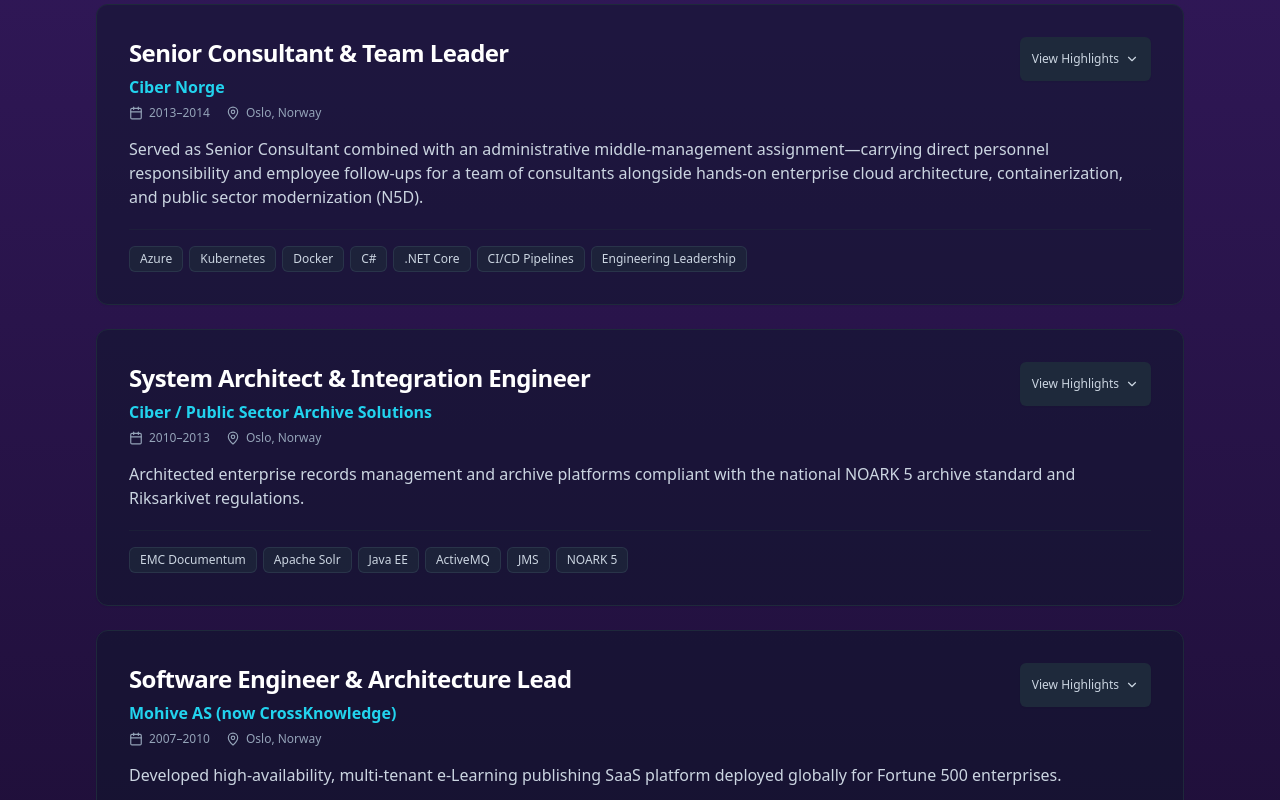
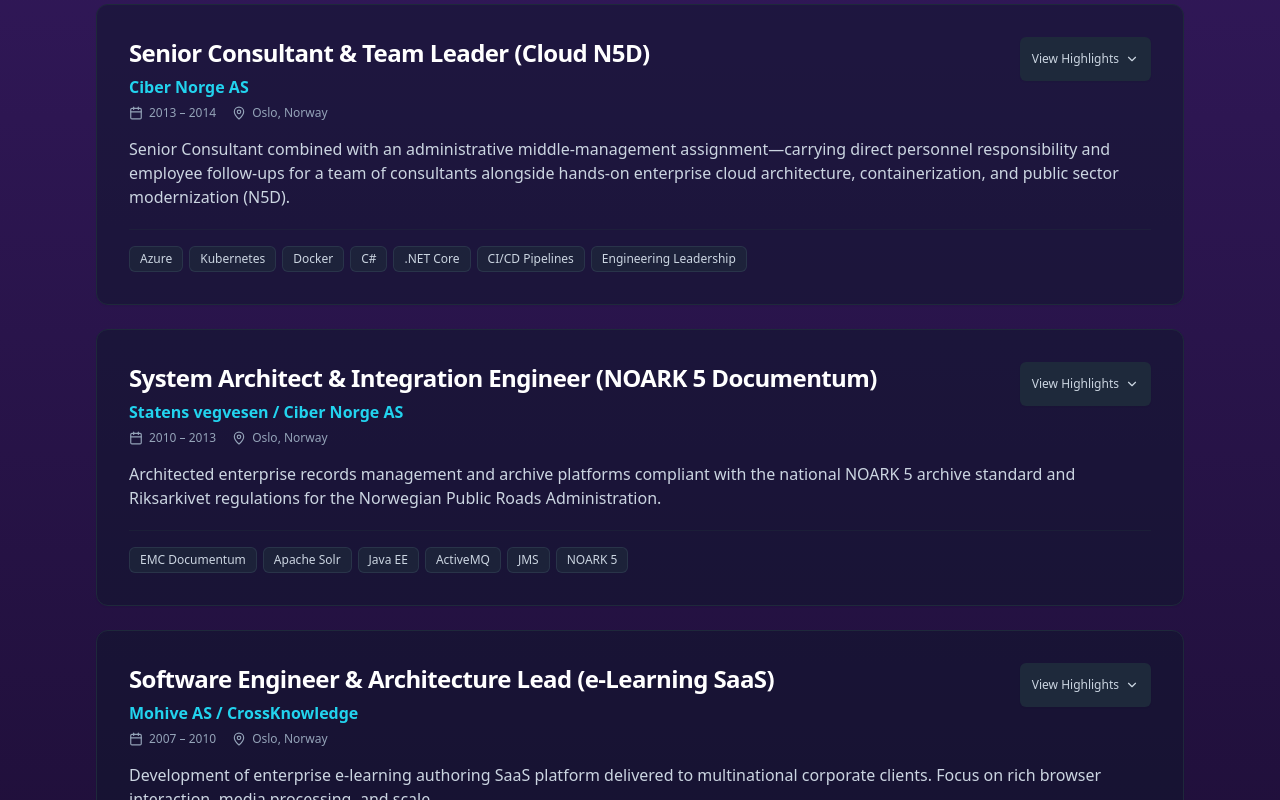
Before and after one commit to oyvinvo/homepage, a React (Vite) app: page / in a window 1280 px wide. Shown: the part 4120-4920 px from the top of the page. Built offline with nearby package versions, Linux system fonts and the light colour scheme.

Commit message:
fix(i18n): map and localize ciber norge milestones correctly

```diff
--- a/src/experience/ExperienceMilestoneCard.tsx
+++ b/src/experience/ExperienceMilestoneCard.tsx
@@ -9,21 +9,36 @@
   onToggle: () => void;
 }
 
+const MILESTONE_KEY_MAP: Record<string, string> = {
+  'kulturit': 'kulturit',
+  'volden': 'volden',
+  'autosys-ksak': 'autosys',
+  'autosys': 'autosys',
+  'regelforvaltning': 'regelforvaltning',
+  'ciber-cloud': 'ciber',
+  'ciber': 'ciber',
+  'noark-documentum': 'noark5',
+  'noark5': 'noark5',
+  'mohive-saas': 'mohive',
+  'mohive': 'mohive',
+};
+
 export const ExperienceMilestoneCard: React.FC<ExperienceMilestoneCardProps> = ({
   milestone,
   isExpanded,
   onToggle,
 }) => {
   const { t } = useTranslation();
-  const localized = t.experience.milestones[milestone.id as keyof typeof t.experience.milestones];
+  const lookupKey = MILESTONE_KEY_MAP[milestone.id] || milestone.id;
+  const localized = t.experience.milestones[milestone.id] || t.experience.milestones[lookupKey];
 
   const role = localized?.role ?? milestone.role;
   const company = localized?.organization ?? milestone.company;
   const period = localized?.period ?? milestone.period;
   const summary = localized?.summary ?? milestone.summary;
   const highlights = localized?.highlights ?? milestone.architectureHighlights;
-  const badge = t.experience.badges?.[milestone.id] ?? milestone.badge;
-  const location = t.experience.locations?.[milestone.id] ?? milestone.location;
+  const badge = t.experience.badges?.[milestone.id] ?? t.experience.badges?.[lookupKey] ?? milestone.badge;
+  const location = t.experience.locations?.[milestone.id] ?? t.experience.locations?.[lookupKey] ?? milestone.location;
 
   return (
     <article className="p-6 sm:p-8 rounded-xl bg-white/95 dark:bg-slate-900/50 border border-violet-200/70 dark:border-slate-800 hover:border-violet-300 dark:hover:border-slate-700 transition-all shadow-sm">
--- a/src/i18n/dictionaries/en.ts
+++ b/src/i18n/dictionaries/en.ts
@@ -124,7 +124,20 @@
         id: 'autosys',
         role: 'Lead System Architect & Tech Lead (Autosys KSAK)',
         organization: 'Statens vegvesen / Ciber Norge',
-        period: '2015 – 2018',
+        period: '2016 – 2018',
+        summary: 'Principal architect responsible for the core vehicle case management system (KSAK) in Autosys — one of the largest public sector digitalization programs in Norway.',
+        highlights: [
+          'Architected core system automating 100,000+ statutory vehicle registrations annually.',
+          'Migrated legacy mainframe systems (COBOL) to modern distributed Java/Spring microservices.',
+          'Orchestrated asynchronous enterprise event flows with zero-downtime production cutovers.',
+          'Rigorous automated performance and security testing against national mission-critical SLOs.',
+        ],
+      },
+      'autosys-ksak': {
+        id: 'autosys-ksak',
+        role: 'Lead System Architect & Tech Lead (Autosys KSAK)',
+        organization: 'Statens vegvesen / Ciber Norge',
+        period: '2016 – 2018',
         summary: 'Principal architect responsible for the core vehicle case management system (KSAK) in Autosys — one of the largest public sector digitalization programs in Norway.',
         highlights: [
           'Architected core system automating 100,000+ statutory vehicle registrations annually.',
@@ -137,7 +150,7 @@
         id: 'regelforvaltning',
         role: 'Solution Architect & Tech Lead (Statutory Rule Engine)',
         organization: 'Statens vegvesen / Ciber Norge',
-        period: '2012 – 2015',
+        period: '2014 – 2016',
         summary: 'Architect for the statutory rules engine evaluating over 11,000 legal and technical rules governing national vehicle registration and compliance with Norwegian law and EU directives.',
         highlights: [
           'Engineered a sub-second rule evaluation engine spanning multi-decade legal rule trees.',
@@ -148,37 +161,76 @@
       },
       ciber: {
         id: 'ciber',
-        role: 'Senior Consultant & Team Leader Cloud N5D',
+        role: 'Senior Consultant & Team Leader (Cloud N5D)',
         organization: 'Ciber Norge AS',
-        period: '2011 – 2015',
-        summary: 'Enterprise architecture consulting for public sector and transportation clients. Specialist in early cloud infrastructure, enterprise messaging, and large-scale web architectures.',
+        period: '2013 – 2014',
+        summary: 'Senior Consultant combined with an administrative middle-management assignment—carrying direct personnel responsibility and employee follow-ups for a team of consultants alongside hands-on enterprise cloud architecture, containerization, and public sector modernization (N5D).',
         highlights: [
-          'Architected N5D (NOARK 5 in the cloud) on early Microsoft Azure and hybrid data centers.',
-          'Engineered resilient integration layers using REST, SOAP, and message brokers (RabbitMQ, ActiveMQ).',
-          'Technical mentor and active contributor across Ciber’s international architecture network.',
+          'Administrative Team Leadership: Held direct personnel responsibility and mentoring for a consultant team of 10–15 professionals alongside active client engagements.',
+          'Cloud Modernization: Renewal of Noark 5 for the cloud (N5D) — containerization with Docker and deployment on Microsoft Azure and Kubernetes.',
+          'CI/CD & DevOps: Introduced automated testing pipelines, declarative infrastructure-as-code, and agile delivery practices.',
+          'Scala Guild Lead: Head of the Scala and functional programming community in Ciber.',
+        ],
+      },
+      'ciber-cloud': {
+        id: 'ciber-cloud',
+        role: 'Senior Consultant & Team Leader (Cloud N5D)',
+        organization: 'Ciber Norge AS',
+        period: '2013 – 2014',
+        summary: 'Senior Consultant combined with an administrative middle-management assignment—carrying direct personnel responsibility and employee follow-ups for a team of consultants alongside hands-on enterprise cloud architecture, containerization, and public sector modernization (N5D).',
+        highlights: [
+          'Administrative Team Leadership: Held direct personnel responsibility and mentoring for a consultant team of 10–15 professionals alongside active client engagements.',
+          'Cloud Modernization: Renewal of Noark 5 for the cloud (N5D) — containerization with Docker and deployment on Microsoft Azure and Kubernetes.',
+          'CI/CD & DevOps: Introduced automated testing pipelines, declarative infrastructure-as-code, and agile delivery practices.',
+          'Scala Guild Lead: Head of the Scala and functional programming community in Ciber.',
         ],
       },
       noark5: {
         id: 'noark5',
-        role: 'Architect & Senior Developer (NOARK 5 Documentum)',
-        organization: 'Statens vegvesen / Ciber',
-        period: '2008 – 2011',
-        summary: 'Responsible for architecture and integration of statutory records management based on the NOARK 5 standard and EMC Documentum for the Norwegian Public Roads Administration.',
+        role: 'System Architect & Integration Engineer (NOARK 5 Documentum)',
+        organization: 'Statens vegvesen / Ciber Norge AS',
+        period: '2010 – 2013',
+        summary: 'Architected enterprise records management and archive platforms compliant with the national NOARK 5 archive standard and Riksarkivet regulations for the Norwegian Public Roads Administration.',
         highlights: [
-          'Developed NOARK 5 compliant core repository adapter for Statens vegvesen.',
-          'Optimized enterprise search across millions of records using Apache Solr and Documentum DFC.',
-          'Engineered verified historical export and archival workflows to the National Archives of Norway.',
+          'Delivered NOARK 5 certified integration core utilizing EMC Documentum content repositories.',
+          'Engineered extensive web service integration layer with Documentum Foundation Services (DFS), SOAP, REST, and XML/XSD.',
+          'Integrated Apache Solr indexing clusters handling multi-million record enterprise archive queries, and asynchronous messaging via JMS/ActiveMQ.',
+          'Developed rich case worker and archivist clients using MVVM architecture (Knockout/jQuery) and Ext JS against Java/Spring middleware.',
+        ],
+      },
+      'noark-documentum': {
+        id: 'noark-documentum',
+        role: 'System Architect & Integration Engineer (NOARK 5 Documentum)',
+        organization: 'Statens vegvesen / Ciber Norge AS',
+        period: '2010 – 2013',
+        summary: 'Architected enterprise records management and archive platforms compliant with the national NOARK 5 archive standard and Riksarkivet regulations for the Norwegian Public Roads Administration.',
+        highlights: [
+          'Delivered NOARK 5 certified integration core utilizing EMC Documentum content repositories.',
+          'Engineered extensive web service integration layer with Documentum Foundation Services (DFS), SOAP, REST, and XML/XSD.',
+          'Integrated Apache Solr indexing clusters handling multi-million record enterprise archive queries, and asynchronous messaging via JMS/ActiveMQ.',
+          'Developed rich case worker and archivist clients using MVVM architecture (Knockout/jQuery) and Ext JS against Java/Spring middleware.',
         ],
       },
       mohive: {
         id: 'mohive',
-        role: 'Software Engineer (e-Learning SaaS)',
+        role: 'Software Engineer & Architecture Lead (e-Learning SaaS)',
         organization: 'Mohive AS / CrossKnowledge',
-        period: '2006 – 2008',
+        period: '2007 – 2010',
         summary: 'Development of enterprise e-learning authoring SaaS platform delivered to multinational corporate clients. Focus on rich browser interaction, media processing, and scale.',
         highlights: [
-          'Engineered browser-based authoring environments and digital content rendering pipelines.',
-          'Implemented clientside performance optimizations and high-volume media transformation tools.',
+          'Architected web-based content authoring engine and digital publishing modules serving millions of global enterprise learners.',
+          'Engineered early native iOS media applications and high-throughput content generation pipelines.',
+        ],
+      },
+      'mohive-saas': {
+        id: 'mohive-saas',
+        role: 'Software Engineer & Architecture Lead (e-Learning SaaS)',
+        organization: 'Mohive AS / CrossKnowledge',
+        period: '2007 – 2010',
+        summary: 'Development of enterprise e-learning authoring SaaS platform delivered to multinational corporate clients. Focus on rich browser interaction, media processing, and scale.',
+        highlights: [
+          'Architected web-based content authoring engine and digital publishing modules serving millions of global enterprise learners.',
+          'Engineered early native iOS media applications and high-throughput content generation pipelines.',
         ],
       },
       volden: {
@@ -198,10 +250,14 @@
       kulturit: 'Lillehammer, Norway',
       volden: 'Lillehammer, Norway',
       autosys: 'Oslo / Moss, Norway',
+      'autosys-ksak': 'Lillehammer / Moss, Norway',
       regelforvaltning: 'Oslo, Norway',
       ciber: 'Oslo, Norway',
+      'ciber-cloud': 'Oslo, Norway',
       noark5: 'Oslo / Moss, Norway',
+      'noark-documentum': 'Oslo, Norway',
       mohive: 'Trondheim, Norway',
+      'mohive-saas': 'Oslo, Norway',
     },
     badges: {
       kulturit: 'Current Leadership',
--- a/src/i18n/dictionaries/no.ts
+++ b/src/i18n/dictionaries/no.ts
@@ -124,7 +124,20 @@
         id: 'autosys',
         role: 'Sjefsarkitekt & Teknisk Gruppeleder (Autosys KSAK)',
         organization: 'Statens vegvesen / Ciber Norge',
-        period: '2015 – 2018',
+        period: '2016 – 2018',
+        summary: 'Ansvarlig arkitekt for utviklingen av KSAK (Kjøretøysak) i Autosys – et av Norges største offentlige moderniseringsprogrammer. Ledet et kjerneteam av arkitekter og seniorutviklere.',
+        highlights: [
+          'Designet kjernearkitekturen for automatisert godkjenning av 100 000+ årlige kjøretøysaker.',
+          'Migrering fra stormaskin (COBOL) til distribuert Java/Spring microservices-arkitektur.',
+          'Orkestrering av asynkron meldingsutveksling via enterprise service bus og integrasjon mot nasjonale registre.',
+          'Gjennomførte strenge ytelses- og sikkerhetstester med null nedetidskrav under produksjonssetting.',
+        ],
+      },
+      'autosys-ksak': {
+        id: 'autosys-ksak',
+        role: 'Sjefsarkitekt & Teknisk Gruppeleder (Autosys KSAK)',
+        organization: 'Statens vegvesen / Ciber Norge',
+        period: '2016 – 2018',
         summary: 'Ansvarlig arkitekt for utviklingen av KSAK (Kjøretøysak) i Autosys – et av Norges største offentlige moderniseringsprogrammer. Ledet et kjerneteam av arkitekter og seniorutviklere.',
         highlights: [
           'Designet kjernearkitekturen for automatisert godkjenning av 100 000+ årlige kjøretøysaker.',
@@ -137,7 +150,7 @@
         id: 'regelforvaltning',
         role: 'Løsningsarkitekt & Teknisk Ansvarlig (Regelforvaltning)',
         organization: 'Statens vegvesen / Ciber Norge',
-        period: '2012 – 2015',
+        period: '2014 – 2016',
         summary: 'Arkitekt for regelmotoren som håndterer over 11 000 tekniske og juridiske kjøretøyregler. Motoren sikrer at alle kjøretøyregistreringer i Norge følger nasjonale lover og EU-direktiver.',
         highlights: [
           'Konstruerte en regelmotor med sub-sekunds responstid over komplekse regelsett.',
@@ -148,37 +161,76 @@
       },
       ciber: {
         id: 'ciber',
-        role: 'Senior Systemarkitekt & Teamleder Cloud N5D',
+        role: 'Seniorkonsulent & Teamleder (Cloud N5D)',
         organization: 'Ciber Norge AS',
-        period: '2011 – 2015',
-        summary: 'Rådgivning og systemarkitektur for enterprise-kunder innen offentlig sektor og samferdsel. Spesialist på skyarkitektur, meldingssystemer og storskala webapplikasjoner.',
+        period: '2013 – 2014',
+        summary: 'Seniorkonsulent og administrativt mellomlederoppdrag med direkte personalansvar og oppfølging av et team med konsulenter, kombinert med rådgivning innen skyarkitektur, containerisering og skymodernisering av offentlig sektor (N5D).',
         highlights: [
-          'Designet N5D (Noark 5 i skyen) på tidlig Azure og hybride datasentre.',
-          'Utviklet integrasjonsarkitekturer med REST, SOAP og meldingskøer (RabbitMQ, ActiveMQ).',
-          'Mentor for utviklere og bidragsyter i Cibers globale arkitekturnettverk.',
+          'Administrativt personalansvar: Direkte oppfølging, faglig veiledning og utvikling av et konsulentteam på 10–15 personer parallelt med aktive leveranseoppdrag.',
+          'Skymodernisering & N5D: Fornying av Noark 5 for skyen (N5D) – containerisering med Docker og orkestrering på Microsoft Azure og Kubernetes.',
+          'CI/CD & DevOps: Innføring av automatiserte test- og byggeløp, deklarativ infrastruktur og moderne smidige leveranseprosesser.',
+          'Faggruppeleder Scala: Ledet faggruppen for Scala og funksjonell programmering i Ciber.',
+        ],
+      },
+      'ciber-cloud': {
+        id: 'ciber-cloud',
+        role: 'Seniorkonsulent & Teamleder (Cloud N5D)',
+        organization: 'Ciber Norge AS',
+        period: '2013 – 2014',
+        summary: 'Seniorkonsulent og administrativt mellomlederoppdrag med direkte personalansvar og oppfølging av et team med konsulenter, kombinert med rådgivning innen skyarkitektur, containerisering og skymodernisering av offentlig sektor (N5D).',
+        highlights: [
+          'Administrativt personalansvar: Direkte oppfølging, faglig veiledning og utvikling av et konsulentteam på 10–15 personer parallelt med aktive leveranseoppdrag.',
+          'Skymodernisering & N5D: Fornying av Noark 5 for skyen (N5D) – containerisering med Docker og orkestrering på Microsoft Azure og Kubernetes.',
+          'CI/CD & DevOps: Innføring av automatiserte test- og byggeløp, deklarativ infrastruktur og moderne smidige leveranseprosesser.',
+          'Faggruppeleder Scala: Ledet faggruppen for Scala og funksjonell programmering i Ciber.',
         ],
       },
       noark5: {
         id: 'noark5',
-        role: 'Arkitekt & Seniorutvikler (NOARK 5 Documentum)',
-        organization: 'Statens vegvesen / Ciber',
-        period: '2008 – 2011',
-        summary: 'Ansvarlig for arkitektur og integrasjon av sak- og arkivsystem basert på NOARK 5-standarden og EMC Documentum. Sikret etterlevelse av nasjonale arkivkrav for offentlig forvaltning.',
+        role: 'Systemarkitekt & Seniorutvikler (NOARK 5 Documentum)',
+        organization: 'Statens vegvesen / Ciber Norge AS',
+        period: '2010 – 2013',
+        summary: 'Arkitektur, integrasjon og kjernefunksjonalitet for Statens vegvesens felles sak- og arkivsystem basert på NOARK 5-standarden og EMC Documentum.',
         highlights: [
-          'Utviklet NOARK 5-godkjent arkivkjerne for Statens vegvesen.',
-          'Optimaliserte søk og arkivering over millioner av saksdokumenter med Solr og Documentum DFC.',
-          'Bygget robuste eksport- og deponeringsrutiner til Riksarkivet.',
+          'Sertifisert NOARK 5-kjerne mot EMC Documentum i henhold til Riksarkivets standardkrav.',
+          'Omfattende integrasjonslag med Documentum Foundation Services (DFS), SOAP, REST og XML/XSD.',
+          'Høyytelses fritekstsøk over millioner av dokumenter med Apache Solr, samt asynkron meldingskø med JMS/ActiveMQ.',
+          'Rike saksbehandler- og arkivklienter basert på MVVM (Knockout/jQuery) og Ext JS mot Spring/Java mellomlag.',
+        ],
+      },
+      'noark-documentum': {
+        id: 'noark-documentum',
+        role: 'Systemarkitekt & Seniorutvikler (NOARK 5 Documentum)',
+        organization: 'Statens vegvesen / Ciber Norge AS',
+        period: '2010 – 2013',
+        summary: 'Arkitektur, integrasjon og kjernefunksjonalitet for Statens vegvesens felles sak- og arkivsystem basert på NOARK 5-standarden og EMC Documentum.',
+        highlights: [
+          'Sertifisert NOARK 5-kjerne mot EMC Documentum i henhold til Riksarkivets standardkrav.',
+          'Omfattende integrasjonslag med Documentum Foundation Services (DFS), SOAP, REST og XML/XSD.',
+          'Høyytelses fritekstsøk over millioner av dokumenter med Apache Solr, samt asynkron meldingskø med JMS/ActiveMQ.',
+          'Rike saksbehandler- og arkivklienter basert på MVVM (Knockout/jQuery) og Ext JS mot Spring/Java mellomlag.',
         ],
       },
       mohive: {
         id: 'mohive',
-        role: 'Systemutvikler (e-Learning SaaS)',
+        role: 'Systemutvikler & Arkitekturansvarlig (e-Learning SaaS)',
         organization: 'Mohive AS / CrossKnowledge',
-        period: '2006 – 2008',
+        period: '2007 – 2010',
         summary: 'Utvikling av enterprise e-læringsplattform (SaaS) levert til globale kunder. Fokus på rik interaktivitet, innholdsproduksjon og skalerbarhet.',
         highlights: [
-          'Bygget webbaserte authoring-verktøy og distribusjonsmoduler.',
-          'Arbeidet med klientside-optimalisering og storskala medieprosessering.',
+          'Bygget webbaserte authoring-verktøy og innholdsproduksjonsmoduler for globale Fortune 500-kunder.',
+          'Arbeidet med klientside-optimalisering, tidlige native iOS-medieapper og storskala medieprosessering.',
+        ],
+      },
+      'mohive-saas': {
+        id: 'mohive-saas',
+        role: 'Systemutvikler & Arkitekturansvarlig (e-Learning SaaS)',
+        organization: 'Mohive AS / CrossKnowledge',
+        period: '2007 – 2010',
+        summary: 'Utvikling av enterprise e-læringsplattform (SaaS) levert til globale kunder. Fokus på rik interaktivitet, innholdsproduksjon og skalerbarhet.',
+        highlights: [
+          'Bygget webbaserte authoring-verktøy og innholdsproduksjonsmoduler for globale Fortune 500-kunder.',
+          'Arbeidet med klientside-optimalisering, tidlige native iOS-medieapper og storskala medieprosessering.',
         ],
       },
       volden: {
@@ -198,10 +250,14 @@
       kulturit: 'Lillehammer, Norge',
       volden: 'Lillehammer, Norge',
       autosys: 'Oslo / Moss, Norge',
+      'autosys-ksak': 'Lillehammer / Moss, Norge',
       regelforvaltning: 'Oslo, Norge',
       ciber: 'Oslo, Norge',
+      'ciber-cloud': 'Oslo, Norge',
       noark5: 'Oslo / Moss, Norge',
+      'noark-documentum': 'Oslo, Norge',
       mohive: 'Trondheim, Norge',
+      'mohive-saas': 'Oslo, Norge',
     },
     badges: {
       kulturit: 'Nåværende lederrolle',
--- a/src/i18n/types.ts
+++ b/src/i18n/types.ts
@@ -99,15 +99,7 @@
   viewHighlights: string;
   hideHighlights: string;
   deliverablesLabel: string;
-  milestones: {
-    kulturit: MilestoneTranslation;
-    volden: MilestoneTranslation;
-    autosys: MilestoneTranslation;
-    regelforvaltning: MilestoneTranslation;
-    ciber: MilestoneTranslation;
-    noark5: MilestoneTranslation;
-    mohive: MilestoneTranslation;
-  };
+  milestones: Record<string, MilestoneTranslation>;
   locations?: Record<string, string>;
   badges?: Record<string, string>;
   education: {
--- a/src/manifest/CVManifestExperience.tsx
+++ b/src/manifest/CVManifestExperience.tsx
@@ -1,6 +1,20 @@
 import React from 'react';
 import { experienceCatalog } from '../experience/experienceCatalog';
 import { useTranslation } from '../i18n/useTranslation';
+
+const MILESTONE_KEY_MAP: Record<string, string> = {
+  'kulturit': 'kulturit',
+  'volden': 'volden',
+  'autosys-ksak': 'autosys',
+  'autosys': 'autosys',
+  'regelforvaltning': 'regelforvaltning',
+  'ciber-cloud': 'ciber',
+  'ciber': 'ciber',
+  'noark-documentum': 'noark5',
+  'noark5': 'noark5',
+  'mohive-saas': 'mohive',
+  'mohive': 'mohive',
+};
 
 export const CVManifestExperience: React.FC = () => {
   const { t } = useTranslation();
@@ -12,7 +26,8 @@
       </h3>
       <div className="space-y-6">
         {experienceCatalog.map((exp) => {
-          const localized = t.experience.milestones[exp.id as keyof typeof t.experience.milestones];
+          const lookupKey = MILESTONE_KEY_MAP[exp.id] || exp.id;
+          const localized = t.experience.milestones[exp.id] || t.experience.milestones[lookupKey];
           const role = localized?.role ?? exp.role;
           const company = localized?.organization ?? exp.company;
           const period = localized?.period ?? exp.period;
```
Also changed, not shown: 2 other files (tests, documents, lock files or other folders).
